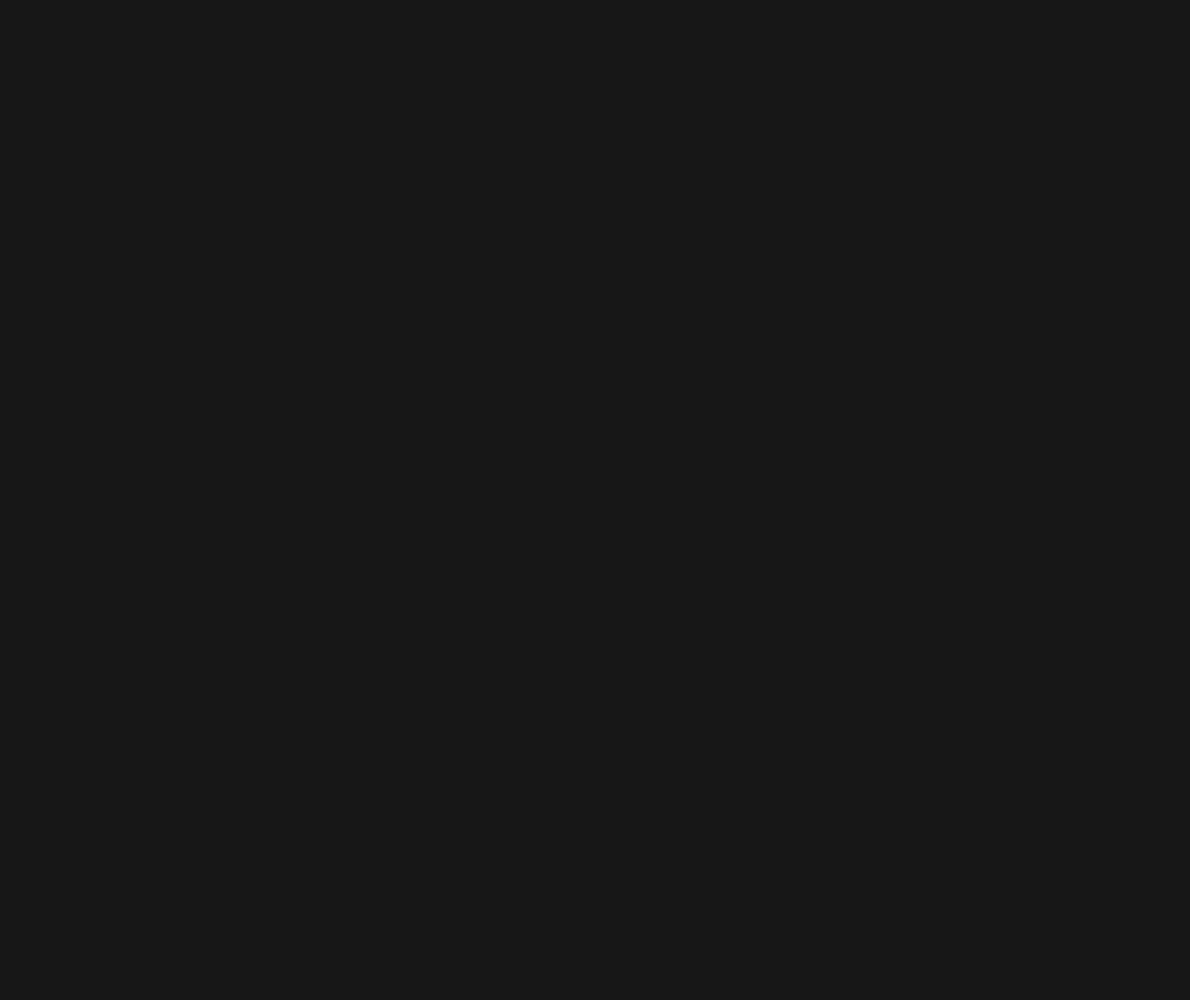
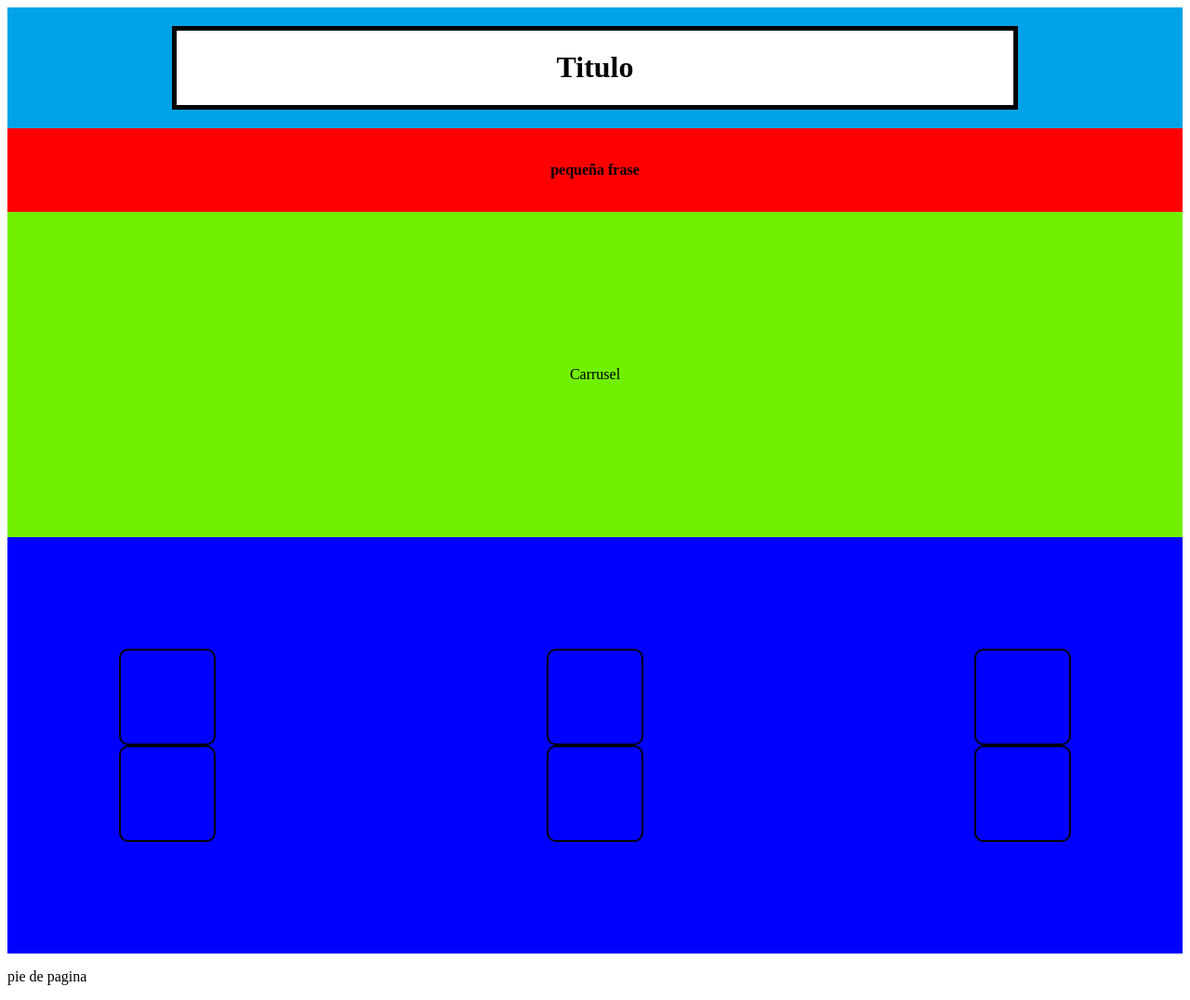
Before and after one commit to maikel50/pagina-tiempo, a website built with Vite: page src/index.html in a window 1280 px wide. Shown: the whole page at 93% size. Before the commit the page ends 800 px from the top, so only its background shows below. Built offline with nearby package versions, Linux system fonts and the light colour scheme.

Commit message:
queda el div paginas y footer, cambiar el orden de los items

```diff
--- a/src/index.css
+++ b/src/index.css
@@ -1,4 +1,43 @@
 body {
-  background: #171717;
-  color: #fff;
+  background: #ffffff;
+  color: #000000;
 }
+
+.header {
+  background-color: #00a2e8;
+  padding: 20px;
+  text-align: center;
+
+}
+.titulo{
+  background-color: white;
+  display: inline-block;
+  width: 900px;
+  font-weight: bold;
+  border: 5px solid black;
+}
+.frase{
+  padding: 20px;
+  text-align: center;
+  font-weight: bold;
+  background-color: red;
+}
+.carrusel{
+  padding: 150px;
+  text-align: center;
+  background-color: #70f000;
+}
+.items{
+  padding: 120px;
+  background-color: blue;
+}
+.fila{
+  display: flex;
+  justify-content: space-between;
+}
+.item{
+  width: 100px;
+  height: 100px;
+  border: 2px solid black;
+  border-radius: 10px;
+}
--- a/src/index.html
+++ b/src/index.html
@@ -1,5 +1,6 @@
 <!DOCTYPE html>
 <html lang="es">
+
 <head>
   <meta charset="UTF-8">
   <meta http-equiv="X-UA-Compatible" content="IE=edge">
@@ -8,7 +9,40 @@
   <link rel="stylesheet" href="./index.css">
   <script type="module" src="./index.js"></script>
 </head>
+
 <body>
+  <div class="header">
+    <div class="titulo">
+      <h1>Titulo</h1>
+    </div>
+  </div>
 
+  <div class="frase">
+    <p>pequeña frase</p>
+  </div>
+  <div class="carrusel">
+    <p>Carrusel</p>
+  </div>
+  <div class="items">
+    <div class="fila">
+      <div class="item"></div>
+      <div class="item"></div>
+      <div class="item"></div>
+    </div>
+    <div class="fila">
+      <div class="item"></div>
+      <div class="item"></div>
+      <div class="item"></div>
+    </div>
+  </div>
+  <div class="paginas">
+    <div class="pag1"></div>
+    <div class="pag2"></div>
+    <div class="pag3"></div>
+  </div>
+  <div class="footer">
+    <p>pie de pagina</p>
+  </div>
 </body>
+
 </html>
```
